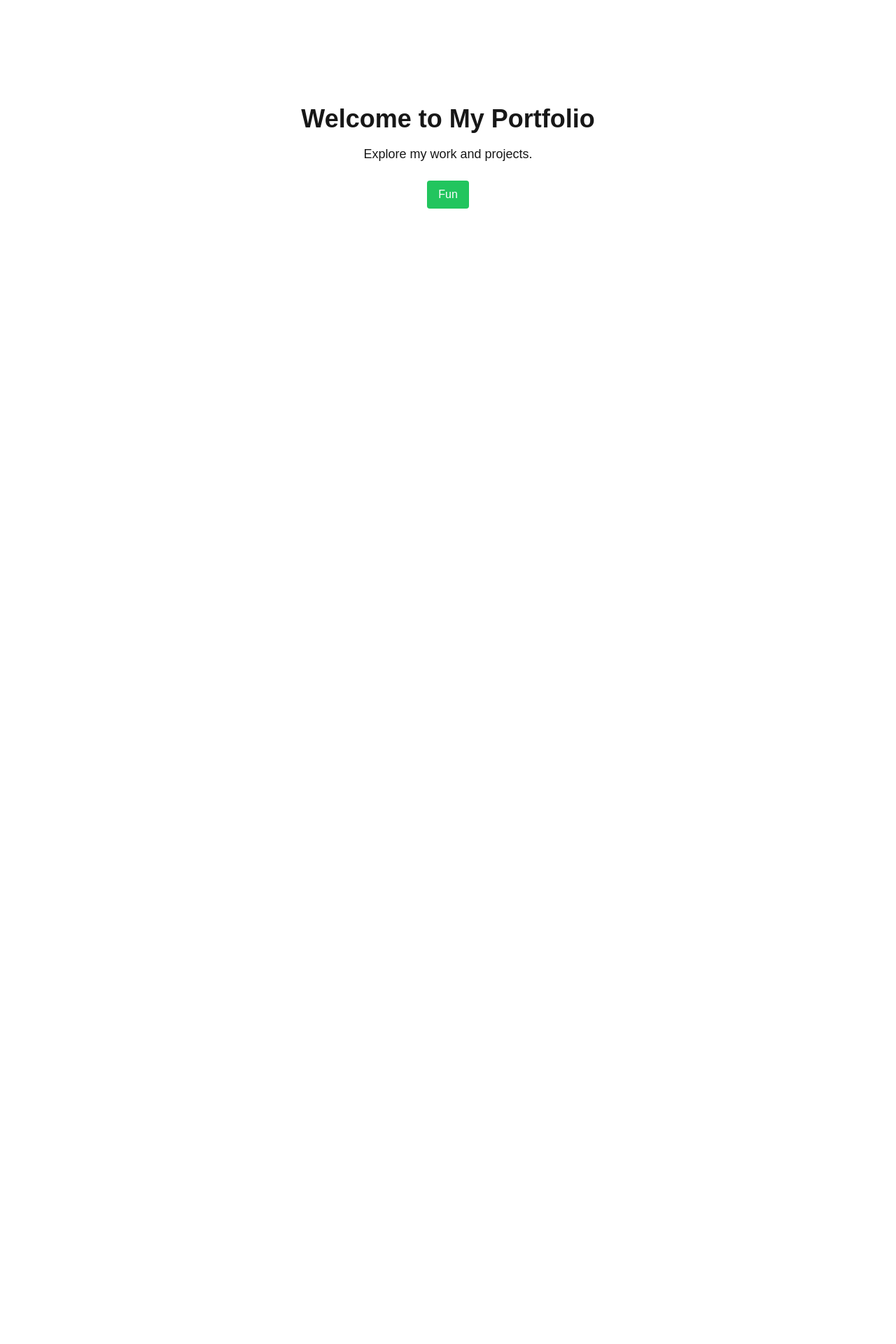
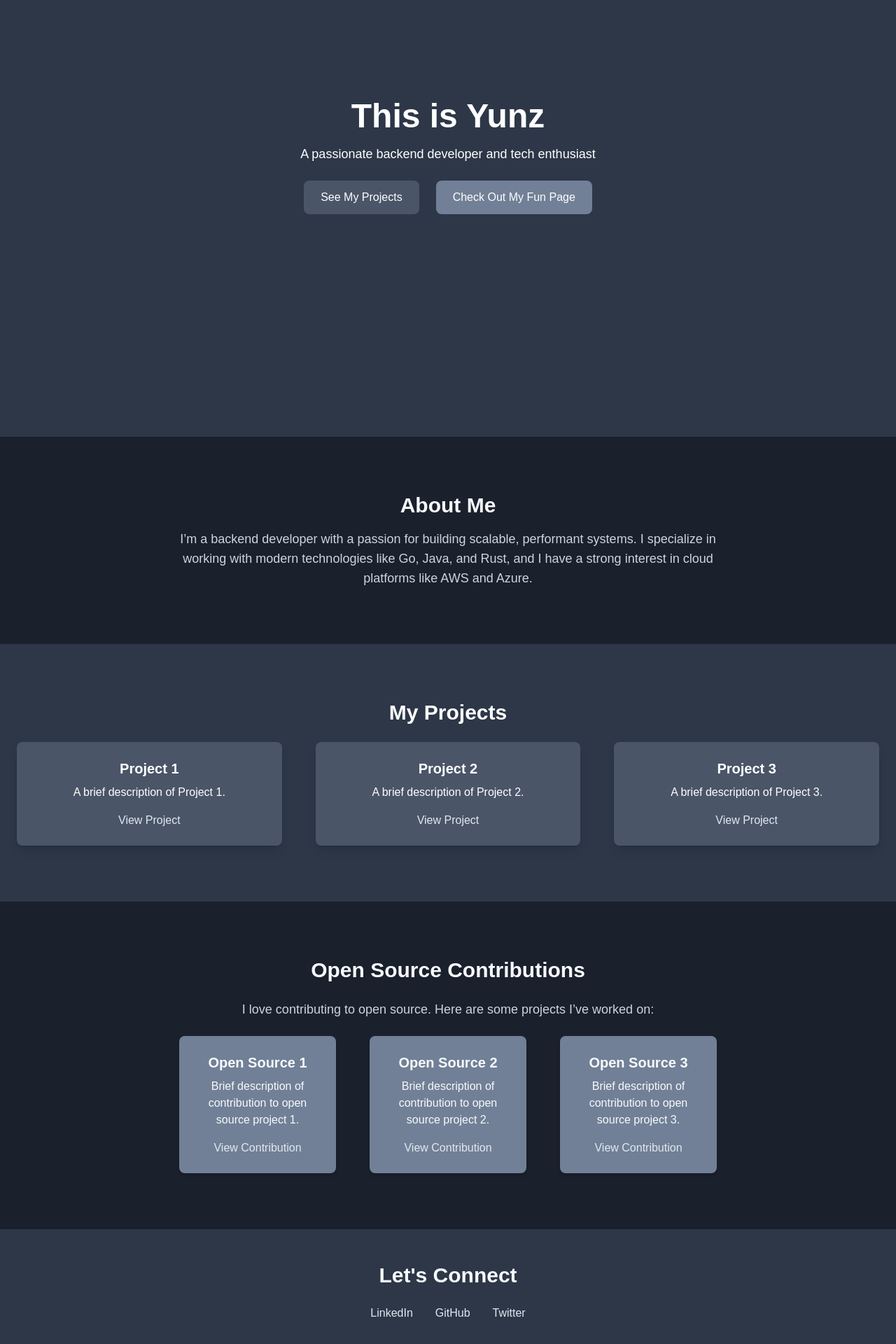
Before and after one commit to yunz-dev/yunz.next, a Next.js app: page / in a window 1280 px wide. Shown: the part 176-2096 px from the top of the page at 70% size. Before the commit the page ends 800 px from the top, so only its background shows below. Built offline with nearby package versions, Linux system fonts and the light colour scheme.

Commit message:
added: yunz

```diff
--- /dev/null
+++ b/app/components/About.tsx
@@ -0,0 +1,14 @@
+export default function About() {
+  return (
+    <section className="py-20 px-6 text-center" id="about">
+      <div className="max-w-3xl mx-auto">
+        <h2 className="text-3xl font-semibold mb-4">About Me</h2>
+        <p className="text-lg text-gray-400">
+          I’m a backend developer with a passion for building scalable, performant systems.
+          I specialize in working with modern technologies like Go, Java, and Rust, and I
+          have a strong interest in cloud platforms like AWS and Azure.
+        </p>
+      </div>
+    </section>
+  );
+}
--- /dev/null
+++ b/app/components/Footer.tsx
@@ -0,0 +1,63 @@
+import { Codepen, Facebook, Github, Instagram, LinkedIn, X } from '@/utils/icons'
+import Image from 'next/image'
+
+const socialIcons = [
+  { href: '', icon: Github },
+  { href: '', icon: LinkedIn },
+  { href: '', icon: Codepen },
+  { href: '', icon: X },
+  { href: '', icon: Instagram },
+  { href: '', icon: Facebook },
+]
+
+const footerSections = [
+  { title: 'John Doe', href: '#home', content: 'Crafting high-performance web applications.' },
+  { title: 'About', href: '#about', content: 'Get to know my journey & expertise.' },
+  { title: 'Projects', href: '#projects', content: 'Explore my most impactful work.' },
+  { title: 'Skills', href: '#skills', content: 'Technologies and tools I excel at.' },
+  {
+    title: 'Services',
+    href: '#services',
+    content: 'What I can offer to bring value to your project.',
+  },
+]
+
+const Footer = () => (
+  <footer id="contact" className="bg-secondary px-4 text-white md:px-0">
+    <div className="mx-auto max-w-[1200px] py-8">
+      <div className="grid grid-cols-1 gap-6 md:grid-cols-5">
+        {footerSections.map((section, index) => (
+          <section
+            key={index}
+            className="rounded-lg transition-colors duration-300 hover:bg-primary md:p-4">
+            <a href={section.href} className="block">
+              <h2 className="text-base font-semibold text-white lg:text-lg">{section.title}</h2>
+              <p className="mt-2 text-sm text-gray-400">{section.content}</p>
+            </a>
+          </section>
+        ))}
+      </div>
+    </div>
+
+    <hr className="h-0 w-full border-t border-[#2B3E6E]" />
+
+    <div className="mx-auto max-w-[1200px] px-4 py-8">
+      <div className="flex flex-col items-center justify-between md:flex-row">
+        <p className="mb-4 text-sm font-normal md:mb-0">© 2025 Abdul Basit | Coded with 💜</p>
+        <ul className="flex space-x-5">
+          {socialIcons.map((item, index) => (
+            <li
+              key={index}
+              className="cursor-pointer bg-transparent transition-transform duration-300 hover:scale-110">
+              <a href={item.href} className="flex h-full w-full items-center justify-center">
+                <Image src={item.icon} width={22} height={22} alt={item.href} />
+              </a>
+            </li>
+          ))}
+        </ul>
+      </div>
+    </div>
+  </footer>
+)
+
+export default Footer
--- /dev/null
+++ b/app/components/Hero.tsx
@@ -0,0 +1,26 @@
+import Link from "next/link";
+
+export default function Hero() {
+  return (
+    <section className="bg-gray-800 text-white h-screen flex flex-col justify-center items-center text-center px-6">
+      <div className="container mx-auto">
+        <h1 className="text-5xl font-bold mb-4">This is Yunz</h1>
+        <p className="text-lg mb-6">A passionate backend developer and tech enthusiast</p>
+        <div className="flex justify-center gap-6">
+          <Link
+            href="#projects"
+            className="inline-block px-6 py-3 bg-gray-700 text-white rounded-lg hover:bg-gray-600 transition"
+          >
+            See My Projects
+          </Link>
+          <Link
+            href="/fun"
+            className="inline-block px-6 py-3 bg-gray-600 text-white rounded-lg hover:bg-gray-500 transition"
+          >
+            Check Out My Fun Page
+          </Link>
+        </div>
+      </div>
+    </section>
+  );
+}
--- /dev/null
+++ b/app/components/OpenSource.tsx
@@ -0,0 +1,45 @@
+import Link from "next/link";
+export default function OpenSource() {
+  return (
+    <section className="py-20 px-6" id="opensource">
+      <div className="max-w-3xl mx-auto text-center">
+        <h2 className="text-3xl font-semibold mb-6">Open Source Contributions</h2>
+        <p className="text-lg text-gray-400 mb-6">
+          I love contributing to open source. Here are some projects I’ve worked on:
+        </p>
+        <div className="grid grid-cols-1 sm:grid-cols-2 lg:grid-cols-3 gap-12">
+          <div className="bg-gray-600 p-6 rounded-lg shadow-md">
+            <h3 className="text-xl font-semibold mb-2">Open Source 1</h3>
+            <p className="mb-4">Brief description of contribution to open source project 1.</p>
+            <Link
+              href="#"
+              className="inline-block text-gray-300 hover:underline"
+            >
+              View Contribution
+            </Link>
+          </div>
+          <div className="bg-gray-600 p-6 rounded-lg shadow-md">
+            <h3 className="text-xl font-semibold mb-2">Open Source 2</h3>
+            <p className="mb-4">Brief description of contribution to open source project 2.</p>
+            <Link
+              href="#"
+              className="inline-block text-gray-300 hover:underline"
+            >
+              View Contribution
+            </Link>
+          </div>
+          <div className="bg-gray-600 p-6 rounded-lg shadow-md">
+            <h3 className="text-xl font-semibold mb-2">Open Source 3</h3>
+            <p className="mb-4">Brief description of contribution to open source project 3.</p>
+            <Link
+              href="#"
+              className="inline-block text-gray-300 hover:underline"
+            >
+              View Contribution
+            </Link>
+          </div>
+        </div>
+      </div>
+    </section>
+  );
+}
--- /dev/null
+++ b/app/components/Projects.tsx
@@ -0,0 +1,43 @@
+import Link from "next/link";
+
+export default function Projects() {
+  return (
+    <section className="bg-gray-800 text-white py-20" id="projects">
+      <div className="container mx-auto px-6 text-center">
+        <h2 className="text-3xl font-semibold mb-6">My Projects</h2>
+        <div className="grid grid-cols-1 sm:grid-cols-2 lg:grid-cols-3 gap-12">
+          <div className="bg-gray-700 p-6 rounded-lg shadow-lg">
+            <h3 className="text-xl font-semibold mb-2">Project 1</h3>
+            <p className="mb-4">A brief description of Project 1.</p>
+            <Link
+              href="#"
+              className="inline-block text-gray-300 hover:underline"
+            >
+              View Project
+            </Link>
+          </div>
+          <div className="bg-gray-700 p-6 rounded-lg shadow-lg">
+            <h3 className="text-xl font-semibold mb-2">Project 2</h3>
+            <p className="mb-4">A brief description of Project 2.</p>
+            <Link
+              href="#"
+              className="inline-block text-gray-300 hover:underline"
+            >
+              View Project
+            </Link>
+          </div>
+          <div className="bg-gray-700 p-6 rounded-lg shadow-lg">
+            <h3 className="text-xl font-semibold mb-2">Project 3</h3>
+            <p className="mb-4">A brief description of Project 3.</p>
+            <Link
+              href="#"
+              className="inline-block text-gray-300 hover:underline"
+            >
+              View Project
+            </Link>
+          </div>
+        </div>
+      </div>
+    </section>
+  );
+}
--- /dev/null
+++ b/app/components/Socials.tsx
@@ -0,0 +1,30 @@
+export default function Socials() {
+  return (
+    <section className="bg-gray-800 py-12 px-6 text-center" id="socials">
+      <h2 className="text-3xl font-semibold mb-6">Let's Connect</h2>
+      <div className="flex justify-center gap-8">
+        <a
+          href="https://www.linkedin.com"
+          target="_blank"
+          className="text-gray-300 hover:text-gray-100"
+        >
+          LinkedIn
+        </a>
+        <a
+          href="https://github.com"
+          target="_blank"
+          className="text-gray-300 hover:text-gray-100"
+        >
+          GitHub
+        </a>
+        <a
+          href="https://twitter.com"
+          target="_blank"
+          className="text-gray-300 hover:text-gray-100"
+        >
+          Twitter
+        </a>
+      </div>
+    </section>
+  );
+}
--- a/app/page.tsx
+++ b/app/page.tsx
@@ -1,13 +1,28 @@
+"use client";
 import Link from "next/link";
+import Hero from "./components/Hero";
+import About from "./components/About";
+import Projects from "./components/Projects";
+import OpenSource from "./components/OpenSource";
+import Socials from "./components/Socials";
 
 export default function Home() {
   return (
-    <div className="min-h-screen flex flex-col items-center justify-center">
-      <h1 className="text-4xl font-bold">Welcome to My Portfolio</h1>
-      <p className="mt-4 text-lg">Explore my work and projects.</p>
-      <div className="mt-6 flex gap-4">
-        <Link href="/fun" className="px-4 py-2 bg-green-500 text-white rounded">Fun</Link>
-      </div>
+    <div className="min-h-screen bg-gray-900 text-gray-100">
+      {/* Hero Section - Full Screen */}
+      <Hero />
+
+      {/* About Section */}
+      <About />
+
+      {/* Projects Section */}
+      <Projects />
+
+      {/* Open Source Contributions Section */}
+      <OpenSource />
+
+      {/* Social Media Section */}
+      <Socials />
     </div>
   );
 }
--- a/tailwind.config.ts
+++ b/tailwind.config.ts
@@ -11,6 +11,17 @@ export default {
       colors: {
         background: "var(--background)",
         foreground: "var(--foreground)",
+        gray: {
+          100: "#f7fafc",
+          200: "#edf2f7",
+          300: "#e2e8f0",
+          400: "#cbd5e0",
+          500: "#a0aec0",
+          600: "#718096",
+          700: "#4a5568",
+          800: "#2d3748",
+          900: "#1a202c",
+        },
       },
     },
   },
```
